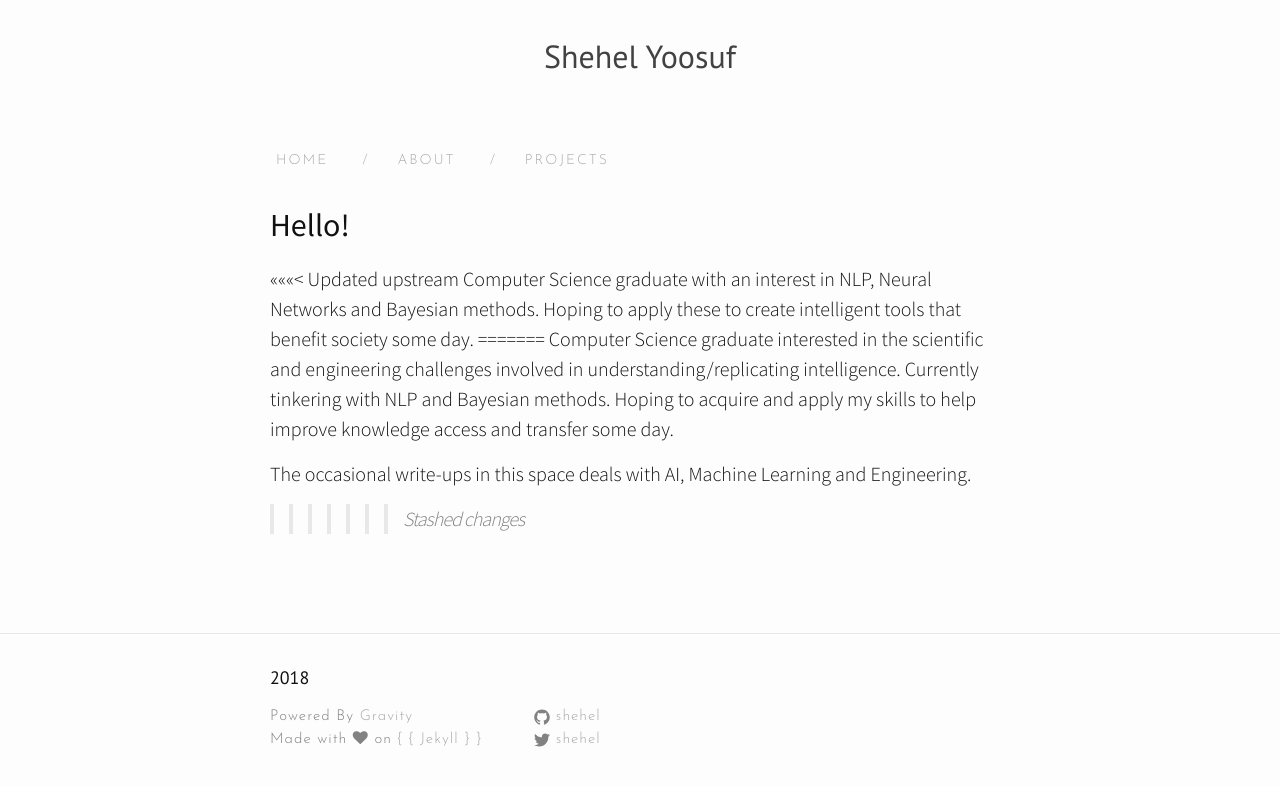
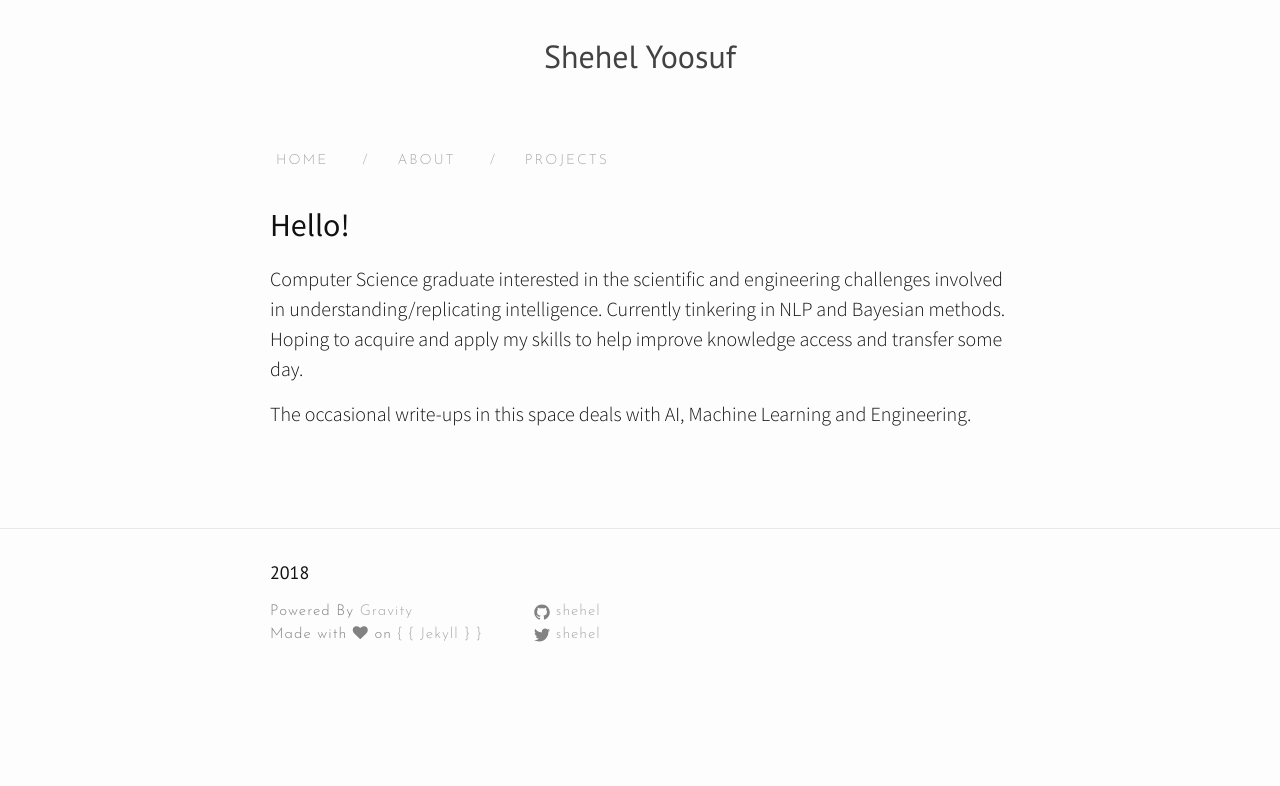
Before and after one commit to shehel/shehel.github.io, a Jekyll site: the page built from about.md, in a window 1280 px wide. Shown: the top 786 px of the page. Built offline with Jekyll 4.4.1, drawn with Linux system fonts in a browser that asks for light colours; nearby versions of some CDN libraries.

Commit message:
Update about.md

```diff
--- a/about.md
+++ b/about.md
@@ -6,12 +6,6 @@ permalink: /about/
 
 <h2>Hello!</h2>
 
-<<<<<<< Updated upstream
-Computer Science graduate with an interest in NLP, Neural Networks and Bayesian methods. Hoping to apply these to create intelligent tools that benefit society some day.
-=======
-Computer Science graduate interested in the scientific and engineering challenges involved in understanding/replicating intelligence. Currently tinkering with NLP and Bayesian methods. Hoping to acquire and apply my skills to help improve knowledge access and transfer some day.
+Computer Science graduate interested in the scientific and engineering challenges involved in understanding/replicating intelligence. Currently tinkering in NLP and Bayesian methods. Hoping to acquire and apply my skills to help improve knowledge access and transfer some day.
 
 The occasional write-ups in this space deals with AI, Machine Learning and Engineering.
-
-
->>>>>>> Stashed changes
```
